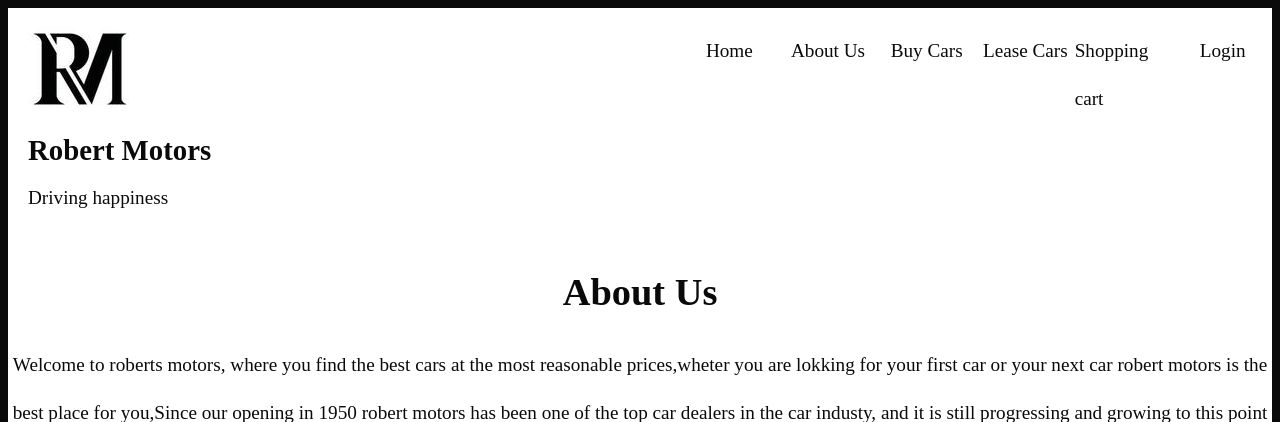
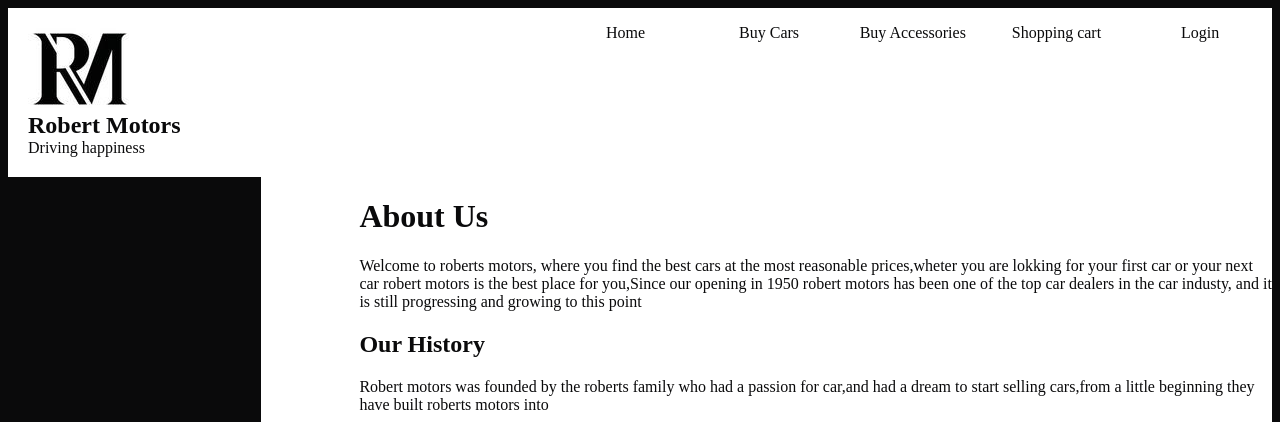
Before and after one commit to RobertGDO/Roberts-Motors, a PHP site: page /about.php in a window 1280 px wide. Shown: the top 422 px of the page. Run offline with PHP 8.4, Linux system fonts and the light colour scheme; some libraries are stand-ins or nearby versions; some web fonts are replaced.

Commit message:
added the new nav

```diff
--- a/Roberts-Motors/websites/default/templates/layout2.html.php
+++ b/Roberts-Motors/websites/default/templates/layout2.html.php
@@ -9,8 +9,10 @@
     <link rel="shortcut icon" href="images/RM.png" type="image/x-icon">
     <link rel="stylesheet" href="main.css" media="screen">
     <link rel="stylesheet" href="mobile.css" media="screen and (max-width: 800px)">
-    <link rel="stylesheet" href="desktop2.css" media="screen and (min-width: 800px)">
+    <link rel="stylesheet" href="desktop.css" media="screen and (min-width: 800px)">
     <link rel="stylesheet" href="https://fonts.googleapis.com/css?family=Eczar">
+    <!--<link rel="stylesheet" href="https://cdn.jsdelivr.net/npm/bootstrap@5.3.2/dist/css/bootstrap.min.css" integrity="sha384-T3c6CoIi6uLrA9TneNEoa7RxnatzjcDSCmG1MXxSR1GAsXEV/Dwwykc2MPK8M2HN" crossorigin="anonymous">
+    <script src="https://cdn.jsdelivr.net/npm/bootstrap@5.3.2/dist/js/bootstrap.min.js" integrity="sha384-BBtl+eGJRgqQAUMxJ7pMwbEyER4l1g+O15P+16Ep7Q9Q+zqX6gSbd85u4mG4QzX+" crossorigin="anonymous"></script> -->
     <script src="https://kit.fontawesome.com/e5a0970892.js" crossorigin="anonymous"></script>
 </head>
 
@@ -30,36 +32,25 @@
                 <a href="index.php">Home</a>
             </li>
             <li>
-                <a href="about.php">About Us</a>
-            </li>
-            <li>
                 <a href="buycars.php">Buy Cars</a>
-                <ul>
-                        <li>New Cars</li>
-                        <li>Used Cars </li>
-
-                    </ul>
             </li>
 
             <li>
-                <a href="leasecars.php">Lease Cars</a>
-
+                <a href="buyaccessories.php">Buy Accessories</a>
             </li>
             <li>
                 <a href="shoppingcart.php">Shopping cart</a>
-                <ul>
-                    <li>Saved cars</li>
-                </ul>
             </li>
             <li>
             <?php if (isset($_SESSION['loggedin'])) {
-                    echo '<a href="logout.php">Logout</a>' ;}
-                 else {
-                    echo '<a href="login.php">Login</a>
-        <ul>
-            <li>Sign in</li>
-            <li>Register</li>
-            <li>Admin Login</li>}'
+                    echo '<a href="logout.php">Logout</a>' ;
+                }elseif (isset($_SESSION['adminloggedin'])) {
+                    ?>
+                    <li><a href="Admindash.php">Admin</a></li>
+                    <li><a href="logout.php">Logout</a></li>
+                <?php
+                } else {
+                    echo '<a href="login.php">Login</a>'
                     ;
                 } ?>
                 </ul>
@@ -75,7 +66,7 @@
             <a href="https://www.facebook.com/Roxie008/" target=_blank><i class="fa-brands fa-square-facebook"></i></a>
             <a href="https://uk.linkedin.com/in/roxanne-bolton-9211681a3" target=_blank><i
                     class="fa-brands fa-linkedin"></i></a>
-            <a href="<a href="https://www.instagram.com/robertmotorsgp/" target=_blank><i" target=_blank><i
+            <a href="https://www.instagram.com/robertmotorsgp/" target=_blank><i" target=_blank><i
                     class="fa-brands fa-instagram"></i></a>
         </div>
 
```
